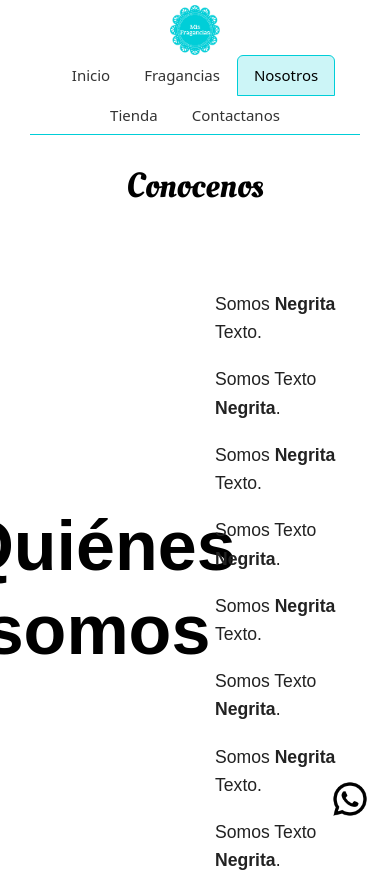
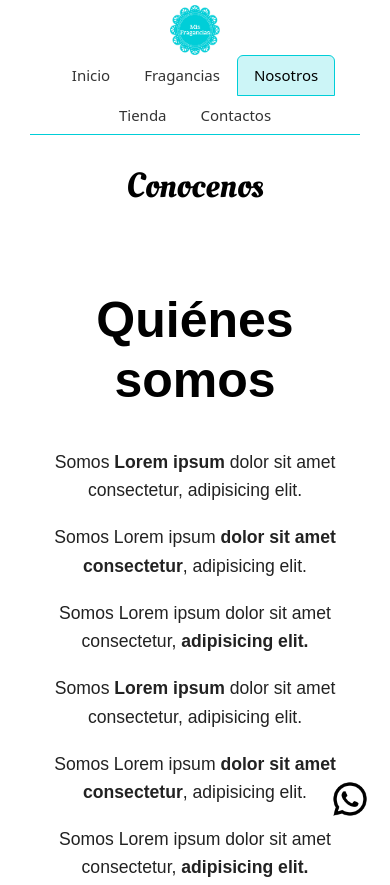
Before and after one commit to leandrocruz05/mis-fragancias, a plain HTML site: page pages/nosotros.html in a window 390 px wide. Shown: the top 885 px of the page. Drawn offline with nearby package versions, Linux system fonts and the light colour scheme; a web font is replaced by a local one.

Commit message:
Responsive Nosotros y cambios en titulos

```diff
--- a/css/style.css
+++ b/css/style.css
@@ -29,9 +29,9 @@ body {
     color: black;
 }
 
-/*-----------------------------------------------------------
--------------------------- FUENTES --------------------------
--------------------------------------------------------------*/
+/*---------------------------------------------------------------------------------------
+---------------------------------------- FUENTES ----------------------------------------
+---------------------------------------------------------------------------------------*/
 h1 {
     /*Titulos grandes*/
     font-size: 48px;
@@ -59,9 +59,7 @@ h4 {
     color: black;
 }
 
-/*-----------------------------------------------------------
---------------------------- HEADER --------------------------
--------------------------------------------------------------*/
+/*--------------------------- HEADER --------------------------*/
 header {
     display: flex;
     justify-content: space-between;
@@ -90,9 +88,7 @@ header {
     font-size: 17px;
 }
 
-/*-----------------------------------------------------------
---------------------------- FOOTER --------------------------
--------------------------------------------------------------*/
+/*--------------------------- FOOTER --------------------------*/
 footer {
     padding: 30px 0;
     text-align: center;
@@ -113,11 +109,9 @@ footer a img {
     width: 40px;
 }
 
-/*-----------------------------------------------------------
--------------------------------------------------------------
---------------------------- INICIO --------------------------
--------------------------------------------------------------
--------------------------------------------------------------*/
+/*---------------------------------------------------------------------------------------
+----------------------------------------- INDEX -----------------------------------------
+---------------------------------------------------------------------------------------*/
 .hero {
     /*Recibidor*/
     background-image: url('../img/fragancia.jpg');
@@ -164,9 +158,7 @@ footer a img {
     transition: 0.3s;
 }
 
-/*-----------------------------------------------------------
-------------------------- SECCIONES -------------------------
--------------------------------------------------------------*/
+/*------------------------- SECCIONES -------------------------*/
 .seccion {
     /*Seccion*/
     padding: 60px 20px;
@@ -211,9 +203,7 @@ footer a img {
     background-image: url('../img/ambiente.jpg');
 }
 
-/*-----------------------------------------------------------
-------------------------- DESTACADOS ------------------------
--------------------------------------------------------------*/
+/*------------------------- DESTACADOS ------------------------*/
 .destacados {
     /*Contenido de las secciones*/
     text-align: center;
@@ -280,9 +270,7 @@ footer a img {
     border-radius: 10px;
 }
 
-/*-----------------------------------------------------------
------------------------- PROMOCIONES ------------------------
--------------------------------------------------------------*/
+/*------------------------ PROMOCIONES ------------------------*/
 .promociones {
     /*Contenido promociones*/
     text-align: center;
@@ -310,9 +298,7 @@ footer a img {
     margin-top: 15px;
 }
 
-/*-----------------------------------------------------------
--------------------------- CONTACTO -------------------------
--------------------------------------------------------------*/
+/*-------------------------- CONTACTO -------------------------*/
 .contacto {
     /*Fondo contacto*/
     height: 250px;
@@ -339,11 +325,9 @@ footer a img {
     text-decoration: none;
 }
 
-/*-----------------------------------------------------------
--------------------------------------------------------------
------------------------- FRAGANCIAS -------------------------
--------------------------------------------------------------
--------------------------------------------------------------*/
+/*---------------------------------------------------------------------------------------
+-------------------------------------- FRAGANCIAS ---------------------------------------
+---------------------------------------------------------------------------------------*/
 .grid-fragancias-estilo {
     /*Fondo y bordes Grid*/
     padding: 60px 20px;
@@ -423,11 +407,9 @@ footer a img {
     text-transform: uppercase;
 }
 
-/*-----------------------------------------------------------
--------------------------------------------------------------
--------------------------- NOSOTROS -------------------------
--------------------------------------------------------------
--------------------------------------------------------------*/
+/*---------------------------------------------------------------------------------------
+--------------------------------------- NOSOTROS ----------------------------------------
+---------------------------------------------------------------------------------------*/
 .seccion-nosotros {
     background-color: white;
     padding: 50px 20px;
@@ -504,11 +486,9 @@ footer a img {
     margin-bottom: 15px;
 }
 
-/*-----------------------------------------------------------
--------------------------------------------------------------
--------------------------- CONTACTO -------------------------
--------------------------------------------------------------
--------------------------------------------------------------*/
+/*---------------------------------------------------------------------------------------
+--------------------------------------- CONTACTO ----------------------------------------
+---------------------------------------------------------------------------------------*/
 .titulo-contacto {
     /*Titulos de seccion*/
     display: flex;
@@ -627,12 +607,9 @@ form textarea {
     font-size: 16px;
 }
 
-
-/*-----------------------------------------------------------
--------------------------------------------------------------
---------------------------- TIENDA --------------------------
--------------------------------------------------------------
--------------------------------------------------------------*/
+/*---------------------------------------------------------------------------------------
+---------------------------------------- TIENDA -----------------------------------------
+---------------------------------------------------------------------------------------*/
 .filtros {
     /*Configuracion filtros*/
     display: flex;
@@ -697,14 +674,14 @@ form textarea {
 }
 
 
-/*-----------------------------------------------------------
--------------------------------------------------------------
------------------------ MEDIA QUERYS ------------------------
--------------------------------------------------------------
--------------------------------------------------------------*/
+/*---------------------------------------------------------------------------------------
+-------------------------------------- MEDIA QUERYS -------------------------------------
+---------------------------------------------------------------------------------------*/
 /*Arranco en 1440*/
 
 @media screen and (max-width: 1440px) {
+
+    /*------------- FRAGANCIAS -------------*/
     .grid-fragancias-div {
         grid-template-columns: repeat(5, 1fr);
     }
@@ -806,6 +783,24 @@ form textarea {
 
     .info-fragancia p {
         font-size: 14px;
+    }
+
+    /*------------- NOSOTROS -------------*/
+    .contenedor-nosotros {
+        flex-direction: column;
+        gap: 30px;
+    }
+
+    .titulo-nosotros,
+    .descripcion-nosotros {
+        width: 100%;
+        padding: 0;
+        align-items: center;
+        text-align: center;
+    }
+
+    .titulo-nosotros h2 {
+        font-size: 50px;
     }
 }
 
--- a/pages/nosotros.html
+++ b/pages/nosotros.html
@@ -17,31 +17,16 @@
 <body>
     <header>
         <nav class="navbary">
-            <div class="container">
-                <a class="navbar-brand" href="../index.html">
-                    <img src="../img/logo.png" alt="Mis Fragancias" width="70" height="70">
-                </a>
-            </div>
+            <a class="navbar-brand" href="index.html">
+                <img src="../img/logo.png" alt="Mis Fragancias" width="70" height="70">
+            </a>
         </nav>
         <ul class="nav nav-tabs">
-            <li class="nav-item">
-                <a class="nav-link" aria-current="page" href="../index.html">Inicio</a>
-            </li>
-            <li class="nav-item">
-                <a class="nav-link" href="./fragancias.html">Fragancias</a>
-            </li>
-            <li class="nav-item">
-                <a class="nav-link active" href="./nosotros.html">Nosotros</a>
-            </li>
-            <li class="nav-item">
-                <a class="nav-link" href="./tienda.html">Tienda</a>
-            </li>
-            <li class="nav-item">
-                <a class="nav-link" href="./contacto.html">Contactanos</a>
-            </li>
-            <!--<li class="nav-item">
-                <a class="nav-link disabled" aria-disabled="true">-</a>
-            </li>-->
+            <li class="nav-item"><a class="nav-link" href="../index.html">Inicio</a></li>
+            <li class="nav-item"><a class="nav-link" href="./fragancias.html">Fragancias</a></li>
+            <li class="nav-item"><a class="nav-link active" href="./nosotros.html">Nosotros</a></li>
+            <li class="nav-item"><a class="nav-link" href="./tienda.html">Tienda</a></li>
+            <li class="nav-item"><a class="nav-link" href="./contacto.html">Contactos</a></li>
         </ul>
     </header>
 
@@ -56,14 +41,12 @@
                     <h2>Quiénes<br>somos</h2>
                 </div>
                 <div class="descripcion-nosotros">
-                    <p>Somos <strong>Negrita</strong> Texto.</p>
-                    <p>Somos Texto <strong>Negrita</strong>.</p>
-                    <p>Somos <strong>Negrita</strong> Texto.</p>
-                    <p>Somos Texto <strong>Negrita</strong>.</p>
-                    <p>Somos <strong>Negrita</strong> Texto.</p>
-                    <p>Somos Texto <strong>Negrita</strong>.</p>
-                    <p>Somos <strong>Negrita</strong> Texto.</p>
-                    <p>Somos Texto <strong>Negrita</strong>.</p>
+                    <p>Somos <strong>Lorem ipsum</strong> dolor sit amet consectetur, adipisicing elit.</p>
+                    <p>Somos Lorem ipsum <strong>dolor sit amet consectetur</strong>, adipisicing elit.</p>
+                    <p>Somos Lorem ipsum dolor sit amet consectetur, <strong>adipisicing elit.</strong></p>
+                    <p>Somos <strong>Lorem ipsum</strong> dolor sit amet consectetur, adipisicing elit.</p>
+                    <p>Somos Lorem ipsum <strong>dolor sit amet consectetur</strong>, adipisicing elit.</p>
+                    <p>Somos Lorem ipsum dolor sit amet consectetur, <strong>adipisicing elit.</strong></p>
                 </div>
             </div>
         </section>
```
Also changed, not shown: pages/contacto.html (+8 -20 lines), pages/fragancias.html (+1 -1 lines), pages/tienda.html (+25 -29 lines).
